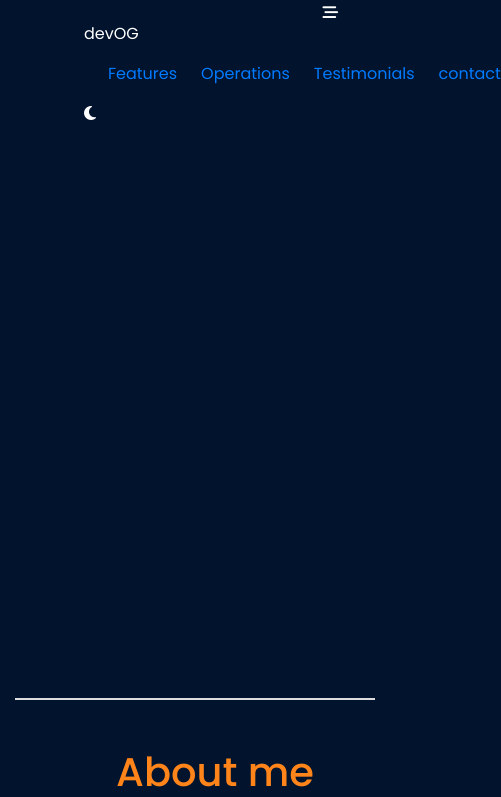
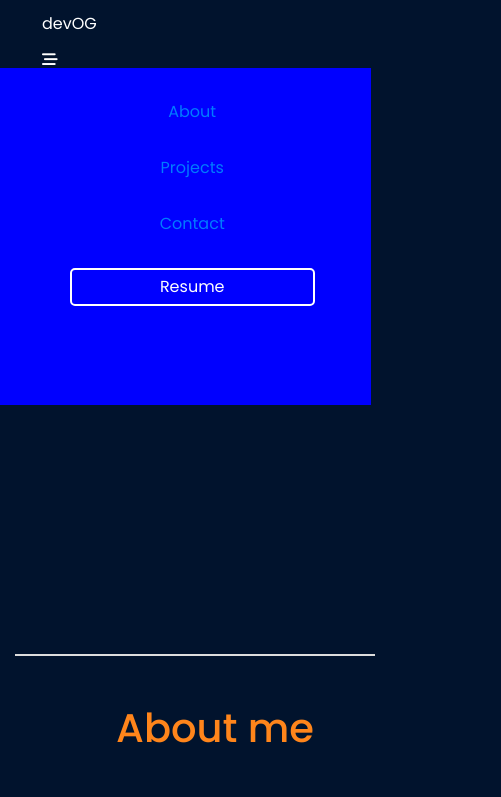
Before and after one commit to Gbangbolaoluwagbemiga/Portfolio, a plain HTML site: page index.html in a window 390 px wide. Shown: the top 797 px of the page, 501 px wide, since content can reach past the window. Drawn offline with nearby package versions, Linux system fonts and the light colour scheme.

Commit message:
progress with hamsburger

```diff
--- a/css/slider.css
+++ b/css/slider.css
@@ -27,7 +27,7 @@
   right: 10%;
   left: 0;
 
-  transition: transform 2s;
+  transition: transform 1s;
 }
 
 .slide img {
--- a/css/style.css
+++ b/css/style.css
@@ -9,7 +9,9 @@ html {
 }
 /* Default colors */
 :root {
-  --cool-color: #01132d;
+  --cool-dark: #01132d;
+  --cool-orange: rgba(253, 189, 49);
+  --titles: #ff851b;
 }
 body {
   width: 100%;
@@ -61,7 +63,7 @@ hr {
   width: 100%;
   margin: 0 2rem;
   padding: 10px;
-  transition: all 2s;
+  transition: all 1s;
 }
 .nav__links {
   display: flex;
@@ -72,13 +74,14 @@ hr {
   margin-left: 1.5rem;
 }
 .nav.sticky {
-  background: red;
+  background: white;
+  color: black;
   position: fixed;
   top: 0;
   left: 0;
   z-index: 100;
   margin: 0;
-  transition: all 2s;
+  transition: all 1s;
 }
 
 /* .top--header {
@@ -138,19 +141,18 @@ hr {
 #btns {
   width: 100%;
   text-align: center;
-  padding: 10px;
+  padding: 5px;
   font-size: 16px;
   background: transparent;
   color: #fff;
   border: 2px solid #fff;
   border-radius: 5px;
-  /* margin-right: 30px; */
   cursor: pointer;
-  transition: all 0.5s;
+  transition: all 1s;
 }
-.row a:nth-child(1) #btns:hover {
-  background: transparent;
-  border-color: #fff;
+.nav__item:last-child a #btns:hover {
+  background: #ff851b;
+  border: 2px solid #ff851b;
 }
 
 .row a:nth-child(2) #btns:hover {
@@ -397,6 +399,30 @@ img {
   .top--header {
     margin-bottom: 7vh;
   }
+  #btns {
+    width: 80%;
+  }
+  .nav {
+    width: 100%;
+    margin: 0;
+    padding: 0;
+  }
+  .nav__item {
+    width: 90%;
+    text-align: center;
+    margin-top: 2rem;
+  }
+  .nav__links {
+    display: block;
+    height: 40vh;
+    position: absolute;
+    text-align: center;
+    top: 8%;
+    left: 0;
+    background: blue;
+    z-index: 100;
+    width: 95%;
+  }
 
   .profile--pics img {
     border-radius: 80%;
@@ -423,7 +449,7 @@ img {
     margin-right: 0;
   }
 
-  .header--links ul {
+  /* .header--links ul {
     display: none;
     background: #fff;
     width: 100vw;
@@ -439,13 +465,13 @@ img {
   }
   .header--links ul li a {
     color: #01132d;
-  }
+  } */
   .ham--icon,
   .cancel--icon {
     font-size: 4vw;
     display: block;
-    position: fixed;
-    right: 3.25rem;
+    /* position: absolute;
+    left: 80%; */
     top: 5px;
   }
   .cancel--icon {
--- a/index.html
+++ b/index.html
@@ -127,29 +127,35 @@
 
       <header id="header" class="overall-header">
         <nav class="nav row">
+          <!-- Logo -->
           <p class="col-md-3">devOG</p>
-          <div class="col-md-1 hamsburger">
+
+          <!-- Hamsburger -->
+          <div class="col-md-2 hamsburger">
             <i class="fa-solid fa-bars-staggered ham--icon"></i>
             <i class="fa-regular fa-circle-xmark cancel--icon"></i>
           </div>
-          <ul class="nav__links col-md-6">
+
+          <!-- Links -->
+          <ul class="nav__links col-md-5">
             <li class="nav__item">
-              <a class="nav__link" href="#section--1">Features</a>
+              <a class="nav__link" href="#section--about">About</a>
             </li>
             <li class="nav__item">
-              <a class="nav__link" href="#section--2">Operations</a>
+              <a class="nav__link" href="#section--projects">Projects</a>
             </li>
             <li class="nav__item">
-              <a class="nav__link" href="#section--3">Testimonials</a>
+              <a class="nav__link" href="#section--contact">Contact</a>
             </li>
             <li class="nav__item">
-              <a class="nav__link nav__link--btn btn--show-modal" href="#"
-                >contact</a
-              >
+              <a href="/img/resume.pdf" download>
+                <button id="btns">Resume</button>
+              </a>
             </li>
           </ul>
 
-          <span class="icon"> <i class="fa-solid fa-moon col-md-1"></i> </span>
+          <!-- Theme -->
+          <span class=""> <i class="fa-solid fa-moon col-md-2"></i> </span>
         </nav>
 
         <!-- Header pretext -->
@@ -183,10 +189,6 @@
                   Contact <i class="fa-brands fa-telegram"></i>
                 </button>
               </a>
-
-              <a href="/img/resume.pdf" download class="col-5">
-                <button id="btns">CV</button>
-              </a>
             </div>
           </div>
 
@@ -207,7 +209,7 @@
       <hr />
 
       <!-- section about me -->
-      <section class="about sections">
+      <section class="about sections" id="section--about">
         <h1 class="about__heading my-5">About me</h1>
 
         <div class="row">
@@ -235,11 +237,9 @@
             </p>
           </div>
         </div>
-        <hr />
-      </section>
 
         <!-- Technical skills section -->
-      <section class="technical--skills sections">
+        <nav class="technical--skills sections">
           <h1 class="technical--heading mt-5 mb-2">Technical skills</h1>
 
           <div class="row p-3 mb-3 btn--container">
@@ -336,10 +336,13 @@
               <span class="skill-name">React</span>
             </p>
           </div>
+        </nav>
+
+        <hr />
       </section>
 
       <!-- section project(slider format) -->
-      <section class="projects sections my-5">
+      <section class="projects sections my-5" id="section--projects">
         <h2 class="technical--heading">projects</h2>
         <div class="slider">
           <div class="slide">
@@ -407,7 +410,7 @@
       </section>
 
       <!-- contact me -->
-      <section class="contact sections my-5">
+      <section class="contact sections my-5" id="section--contact">
         <h2
           class="text-center text-uppercase pt-2 technical--heading mt-5 mb-4"
         >
--- a/js/Hamsburger.js
+++ b/js/Hamsburger.js
@@ -29,6 +29,7 @@ const hamsburg = function (hamsDisplay, cancelDisplay, listDisplay) {
 };
 
 export const displayLink = function (e) {
+  console.log('hmmmn');
   clicked = true;
   handleViewportChange();
   if (clicked) {
@@ -52,10 +53,12 @@ export function handleViewportChange() {
   const mediaQueryList = window.matchMedia('(max-width: 800px)');
   if (mediaQueryList.matches && clicked) {
     listItems.style.display = 'block';
+    console.log('hey');
   }
   if (!mediaQueryList) return (listItems.style.display = 'flex');
 
   if (mediaQueryList.matches) {
+    console.log('hi');
     reorderImg.classList.add('order-1');
     reorderText.classList.add('order-2');
   }
--- a/js/index.js
+++ b/js/index.js
@@ -44,7 +44,7 @@ const navHeight = topHeader.getBoundingClientRect().height;
 
 const stickyNav = function (entries) {
   const [entry] = entries;
-  console.log(entry);
+
   if (!entry.isIntersecting) {
     // header.classList.add('sticky');
     header.classList.add('sticky');
@@ -65,11 +65,11 @@ const headerObserver = new IntersectionObserver(stickyNav, {
 headerObserver.observe(topHeader);
 
 // Hamsburger functionality
-Hamsburg.handleViewportChange();
-// Hamsburger event handlers
-Hamsburg.hamsburgerIcon.addEventListener('click', Hamsburg.displayLink);
-// Dismissal: Hamsburger
-Hamsburg.cancelOpt.addEventListener('click', Hamsburg.removeLink);
+// Hamsburg.handleViewportChange();
+// // Hamsburger event handlers
+// Hamsburg.hamsburgerIcon.addEventListener('click', Hamsburg.displayLink);
+// // Dismissal: Hamsburger
+// Hamsburg.cancelOpt.addEventListener('click', Hamsburg.removeLink);
 
 // Text animation
 const options = {
```
Lines whose indentation alone changed are shown as unchanged.
